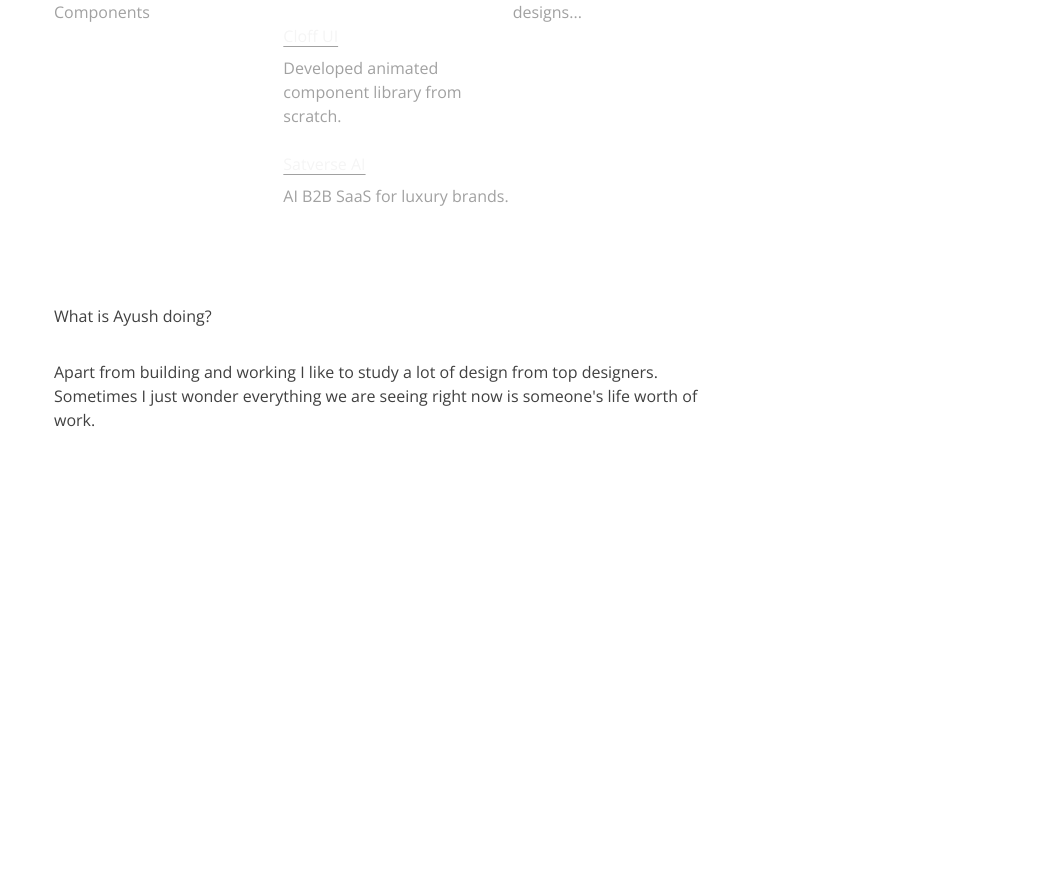
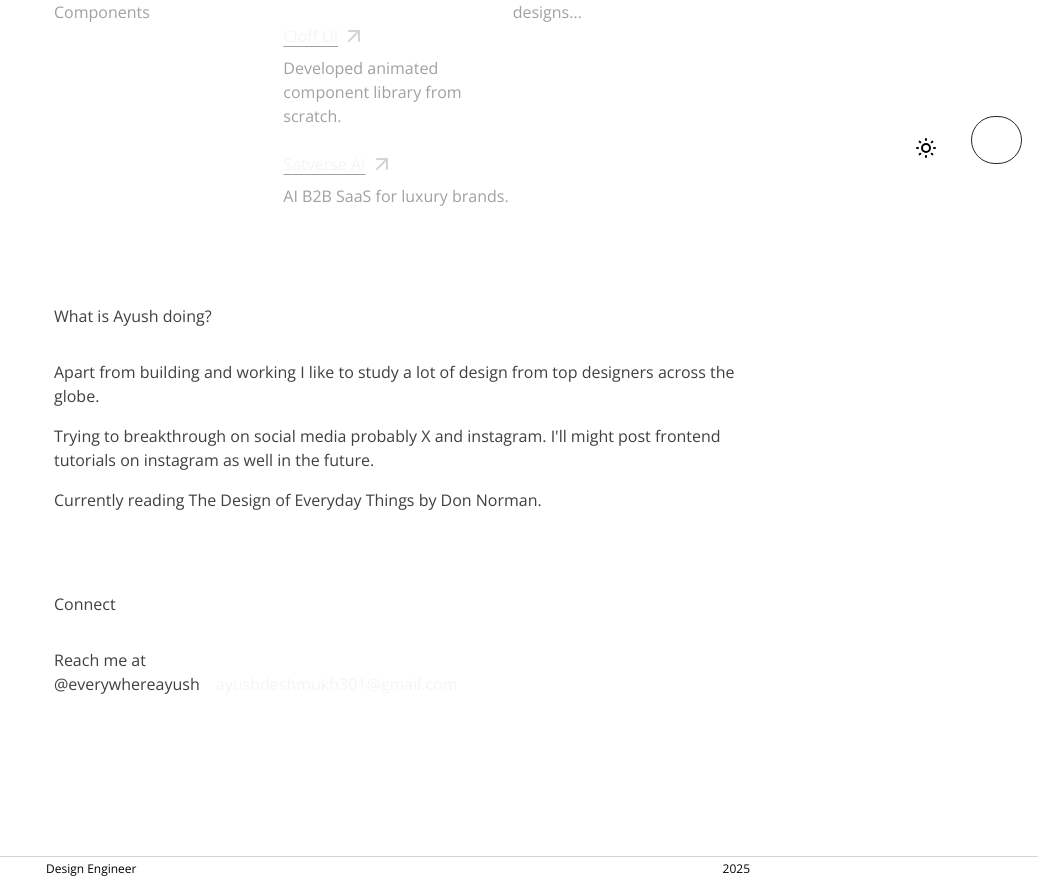
Before and after one commit to Deshmukh-Ayush/portfolio-me, a Next.js app: page / in a window 1280 px wide. Shown: the part 628-1509 px from the top of the page, without its empty margins (242-1280 px from the left). Before the commit the page ends 1220 px from the top, so only its background shows below. Built offline with nearby package versions, Linux system fonts and the light colour scheme; no server answers.

Commit message:
Add Connect component, Footer, ThemeProvider, MusicToggleButton, and ThemeToggle with animations and audio functionality

```diff
--- a/package.json
+++ b/package.json
@@ -15,10 +15,12 @@
     "lucide-react": "^0.542.0",
     "motion": "^12.23.22",
     "next": "15.5.2",
+    "next-themes": "^0.4.6",
     "react": "19.1.0",
     "react-dom": "19.1.0",
     "react-use-measure": "^2.1.7",
-    "tailwind-merge": "^3.3.1"
+    "tailwind-merge": "^3.3.1",
+    "use-sound": "^5.0.0"
   },
   "devDependencies": {
     "@tailwindcss/postcss": "^4",
--- a/src/app/layout.tsx
+++ b/src/app/layout.tsx
@@ -1,16 +1,16 @@
 import type { Metadata } from "next";
 import { Open_Sans } from "next/font/google";
 import "./globals.css";
+import { ThemeProvider } from "@/components/theme-provider";
 
 const openSans = Open_Sans({
   weight: ["400"],
   subsets: ["latin"],
 });
 
-
 export const metadata: Metadata = {
-  title: "Create Next App",
-  description: "Generated by create next app",
+  title: "Ayush Deshmukh",
+  description: "Ayush's Portfolio",
 };
 
 export default function RootLayout({
@@ -20,10 +20,15 @@ export default function RootLayout({
 }>) {
   return (
     <html suppressHydrationWarning lang="en">
-      <body
-        className={`${openSans.className} antialiased`}
-      >
-        {children}
+      <body className={`${openSans.className} antialiased`}>
+        <ThemeProvider
+          attribute="class"
+          defaultTheme="system"
+          enableSystem
+          disableTransitionOnChange
+        >
+          <main>{children}</main>
+        </ThemeProvider>
       </body>
     </html>
   );
--- a/src/app/page.tsx
+++ b/src/app/page.tsx
@@ -1,18 +1,26 @@
+import { Connect } from "@/components/connect";
 import Container from "@/components/container";
+import { Footer } from "@/components/footer";
 import { Header } from "@/components/header";
 import { Now } from "@/components/now";
 import { Grid } from "@/components/ui/grid";
+import { MusicToggleButton } from "@/components/ui/special-effects/music";
 import { Clock } from "@/components/ui/special-effects/sliding-numbers";
+import { ThemeToggle } from "@/components/ui/theme-toggle";
 
 export default function Home() {
   return (
     <div className="relative min-h-screen w-full dark:bg-neutral-950">
       <Clock className="fixed top-4 right-4" />
+      <MusicToggleButton className="fixed right-4 bottom-2" />
+      <ThemeToggle className="fixed right-24 bottom-2" />
       <Container>
         <Header />
         <Grid />
         <Now />
+        <Connect />
       </Container>
+      <Footer />
     </div>
   );
 }
--- /dev/null
+++ b/src/components/connect.tsx
@@ -0,0 +1,25 @@
+import React from "react";
+import { Para } from "./ui/para";
+import { Underline } from "./ui/special-effects/hover-underline";
+
+export const Connect = () => {
+  return (
+    <div className="py-10 dark:text-neutral-100">
+      <Para className="flex w-full justify-between">Connect</Para>
+      <Para className="mt-8 dark:text-neutral-400">
+        Reach me at{" "}
+        <span className="flex gap-4">
+          <Underline href="https://x.com/everywhereayush">
+            @everywhereayush
+          </Underline>
+          <Underline
+            className="text-neutral-100"
+            href="mailto:ayushdeshmukh301@gmail.com"
+          >
+            ayushdeshmukh301@gmail.com
+          </Underline>
+        </span>
+      </Para>
+    </div>
+  );
+};
--- /dev/null
+++ b/src/components/footer.tsx
@@ -0,0 +1,14 @@
+import React from "react";
+
+export const Footer = () => {
+  return (
+    <div className="flex w-full items-center justify-center border-t border-neutral-300 dark:border-neutral-700 dark:bg-neutral-950">
+      <div className="mx-auto min-w-3xl">
+        <div className="flex w-full items-center justify-between px-8 py-1">
+          <p className="text-xs dark:text-neutral-600">Design Engineer</p>
+          <p className="text-xs dark:text-neutral-600">2025</p>
+        </div>
+      </div>
+    </div>
+  );
+};
--- a/src/components/header.tsx
+++ b/src/components/header.tsx
@@ -16,6 +16,11 @@ export const Header = ({ className }: { className?: string }) => {
     <div className={cn("grid grid-cols-1 grid-rows-3", className)}>
       <div>
         <Heading className="text-3xl">Ayush Deshmukh</Heading>
+        <Para
+          className={`${newsReader.className} mt-2 text-lg dark:text-neutral-400`}
+        >
+          Design Engineer
+        </Para>
       </div>
       <div>
         <Para>
--- a/src/components/now.tsx
+++ b/src/components/now.tsx
@@ -1,5 +1,6 @@
 import React from "react";
 import { Para } from "./ui/para";
+import { Underline } from "./ui/special-effects/hover-underline";
 
 export const Now = () => {
   return (
@@ -7,11 +8,17 @@ export const Now = () => {
       <Para className="flex w-full justify-between">What is Ayush doing?</Para>
       <Para className="mt-8">
         Apart from building and working I like to study a lot of design from top
-        designers.
+        designers across the globe.
       </Para>
-      <Para>
-        Sometimes I just wonder everything we are seeing right now is someone's
-        life worth of work.
+      <Para className="mt-4">
+        Trying to breakthrough on social media probably X and instagram. I'll
+        might post frontend tutorials on instagram as well in the future.
+      </Para>
+      <Para className="mt-4">
+        Currently reading{" "}
+        <Underline href="https://www.amazon.in/Design-Everyday-Things-Don-Norman/dp/0465050654">
+          The Design of Everyday Things by Don Norman.
+        </Underline>
       </Para>
     </div>
   );
--- /dev/null
+++ b/src/components/theme-provider.tsx
@@ -0,0 +1,11 @@
+"use client";
+
+import * as React from "react";
+import { ThemeProvider as NextThemesProvider } from "next-themes";
+
+export function ThemeProvider({
+  children,
+  ...props
+}: React.ComponentProps<typeof NextThemesProvider>) {
+  return <NextThemesProvider {...props}>{children}</NextThemesProvider>;
+}
--- a/src/components/ui/chips.tsx
+++ b/src/components/ui/chips.tsx
@@ -16,7 +16,9 @@ export const Chips = ({
       initial="initial"
       whileHover="animate"
       className={cn(
-        "text-md flex cursor-pointer items-center justify-center gap-2 rounded-4xl bg-neutral-600 px-4 py-1 text-neutral-100 transition-all duration-100 ease-in-out hover:bg-neutral-700",
+        "text-md flex cursor-pointer items-center justify-center gap-2 rounded-4xl bg-neutral-600 px-4 py-1 text-neutral-100 transition-all duration-100 ease-in-out hover:bg-neutral-700 dark:bg-neutral-900",
+        "border-t border-r dark:border-neutral-800",
+
         className,
       )}
     >
--- a/src/components/ui/grid.tsx
+++ b/src/components/ui/grid.tsx
@@ -1,3 +1,4 @@
+import { ArrowUpRight } from "lucide-react";
 import Link from "next/link";
 import React from "react";
 
@@ -65,9 +66,12 @@ const GridItem = ({
       <Link
         href={href}
         target="_blank"
-        className="text-neutral-100 underline decoration-neutral-400 underline-offset-4"
+        className="flex text-neutral-100 underline decoration-neutral-400 underline-offset-4"
       >
-        {link}
+        {link}{" "}
+        <span className="ml-1">
+          <ArrowUpRight className="text-neutral-300" />
+        </span>
       </Link>
       <p className="text-md text-neutral-400">{p}</p>
     </div>
--- /dev/null
+++ b/src/components/ui/special-effects/music.tsx
@@ -0,0 +1,103 @@
+"use client";
+
+import { cn } from "@/lib/utils";
+import { motion } from "framer-motion";
+import React, { useEffect, useState } from "react";
+import useSound from "use-sound";
+
+export const MusicToggleButton = ({ className }: { className: string }) => {
+  const bars = 5;
+
+  const getRandomHeights = () => {
+    return Array.from({ length: bars }, () => Math.random() * 0.8 + 0.2);
+  };
+
+  const [heights, setHeights] = useState(getRandomHeights());
+
+  const [isPlaying, setIsPlaying] = useState(false);
+
+  const [play, { pause, stop, sound }] = useSound("/audio/music.mp3", {
+    loop: true,
+    volume: 0.5,
+  });
+
+  useEffect(() => {
+    if (isPlaying) {
+      const waveformIntervalId = setInterval(() => {
+        setHeights(getRandomHeights());
+      }, 100);
+
+      return () => {
+        clearInterval(waveformIntervalId);
+      };
+    }
+    setHeights(Array(bars).fill(0.1));
+  }, [isPlaying]);
+
+  useEffect(() => {
+    // Cleanup on unmount
+    return () => {
+      if (sound) {
+        stop();
+      }
+    };
+  }, [sound, stop]);
+
+  const handleClick = () => {
+    try {
+      if (isPlaying) {
+        pause();
+        setIsPlaying(false);
+      } else {
+        play();
+        setIsPlaying(true);
+      }
+    } catch (error) {
+      console.error("Error playing audio:", error);
+    }
+  };
+  return (
+    <>
+      <motion.div
+        onClick={handleClick}
+        key="audio"
+        initial={{ padding: "14px 14px " }}
+        whileHover={{ padding: "18px 22px " }}
+        whileTap={{ padding: "18px 22px " }}
+        transition={{ duration: 1, bounce: 0.6, type: "spring" }}
+        className={cn(
+          "cursor-pointer rounded-full border border-neutral-800 p-2 dark:bg-neutral-950",
+          className,
+        )}
+      >
+        <motion.div
+          initial={{ opacity: 0, filter: "blur(4px)" }}
+          animate={{
+            opacity: 1,
+            filter: "blur(0px)",
+          }}
+          exit={{ opacity: 0, filter: "blur(4px)" }}
+          transition={{ type: "spring", bounce: 0.35 }}
+          className="flex h-[18px] w-full items-center gap-1 rounded-full"
+        >
+          {/* Waveform visualization */}
+          {heights.map((height, index) => (
+            <motion.div
+              key={index}
+              className="w-[1px] rounded-full dark:bg-neutral-100"
+              initial={{ height: 1 }}
+              animate={{
+                height: Math.max(4, height * 14),
+              }}
+              transition={{
+                type: "spring",
+                stiffness: 300,
+                damping: 10,
+              }}
+            />
+          ))}
+        </motion.div>
+      </motion.div>
+    </>
+  );
+};
--- /dev/null
+++ b/src/components/ui/theme-toggle.tsx
@@ -0,0 +1,119 @@
+"use client";
+
+import React from "react";
+import { motion, AnimatePresence } from "motion/react";
+import { useTheme } from "next-themes";
+import { cn } from "@/lib/utils";
+
+export const ThemeToggle = ({ className }: { className: string }) => {
+  const { setTheme, theme } = useTheme();
+  return (
+    <button
+      onClick={() => setTheme(theme === "dark" ? "light" : "dark")}
+      className={cn(className)}
+    >
+      <AnimatePresence mode="wait">
+        {theme === "dark" ? (
+          <motion.div
+            className="cursor-pointer rounded-full border border-neutral-800 p-3 transition-all duration-100 ease-in-out hover:bg-neutral-800 hover:shadow-sm"
+            key="moon"
+            initial={{
+              opacity: 0,
+              rotate: -45,
+              scale: 0.8,
+            }}
+            animate={{
+              opacity: 1,
+              rotate: 0,
+              scale: 1,
+            }}
+            exit={{
+              opacity: 0,
+              rotate: 45,
+              scale: 0.8,
+            }}
+            transition={{
+              duration: 0.1,
+              ease: "easeInOut",
+            }}
+          >
+            <Moon className="dark:text-neutral-400" />
+          </motion.div>
+        ) : (
+          <motion.div
+            className="cursor-pointer rounded-[6px] p-1 transition-all duration-100 ease-in-out hover:bg-neutral-100 hover:shadow-sm"
+            key="sun"
+            initial={{
+              opacity: 0,
+              rotate: -45,
+              scale: 0.8,
+            }}
+            animate={{
+              opacity: 1,
+              rotate: 0,
+              scale: 1,
+            }}
+            exit={{
+              opacity: 0,
+              rotate: 45,
+              scale: 0.8,
+            }}
+            transition={{
+              duration: 0.1,
+              ease: "easeInOut",
+            }}
+          >
+            <Sun className="dark:text-neutral-400" />
+          </motion.div>
+        )}
+      </AnimatePresence>
+    </button>
+  );
+};
+
+const Moon = ({ className }: { className: string }) => {
+  return (
+    <svg
+      xmlns="http://www.w3.org/2000/svg"
+      width="24"
+      height="24"
+      viewBox="0 0 24 24"
+      fill="none"
+      stroke="currentColor"
+      strokeWidth="2"
+      strokeLinecap="round"
+      strokeLinejoin="round"
+      className={cn(
+        "icon icon-tabler icons-tabler-outline icon-tabler-moon",
+        className,
+      )}
+    >
+      <path stroke="none" d="M0 0h24v24H0z" fill="none" />
+      <path d="M12 3c.132 0 .263 0 .393 0a7.5 7.5 0 0 0 7.92 12.446a9 9 0 1 1 -8.313 -12.454z" />
+    </svg>
+  );
+};
+
+const Sun = ({ className }: { className: string }) => {
+  return (
+    <svg
+      xmlns="http://www.w3.org/2000/svg"
+      width="24"
+      height="24"
+      viewBox="0 0 24 24"
+      fill="none"
+      stroke="currentColor"
+      strokeWidth="2"
+      strokeLinecap="round"
+      strokeLinejoin="round"
+      className={cn(
+        "icon icon-tabler icons-tabler-outline icon-tabler-sun",
+        className,
+      )}
+    >
+      <path stroke="none" d="M0 0h24v24H0z" fill="none" />
+      <path d="M12 12m-4 0a4 4 0 1 0 8 0a4 4 0 1 0 -8 0" />
+      <path d="M3 12h1m8 -9v1m8 8h1m-9 8v1m-6.4 -15.4l.7 .7m12.1 -.7l-.7 .7m0 11.4l.7 .7m-12.1 -.7l-.7 .7" />
+    </svg>
+  );
+};
```
Also changed, not shown: 2 other files (tests, documents, lock files or other folders).
